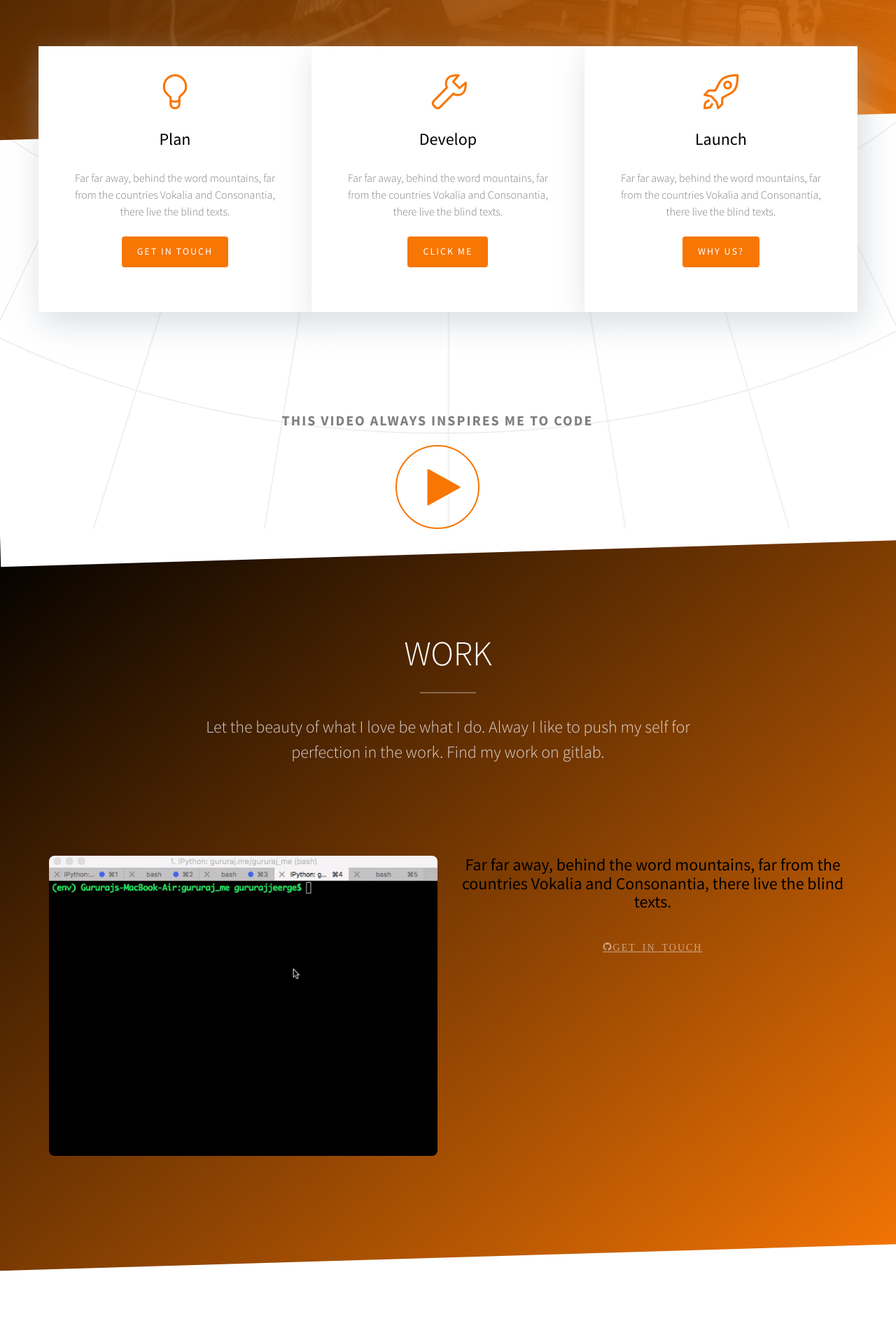
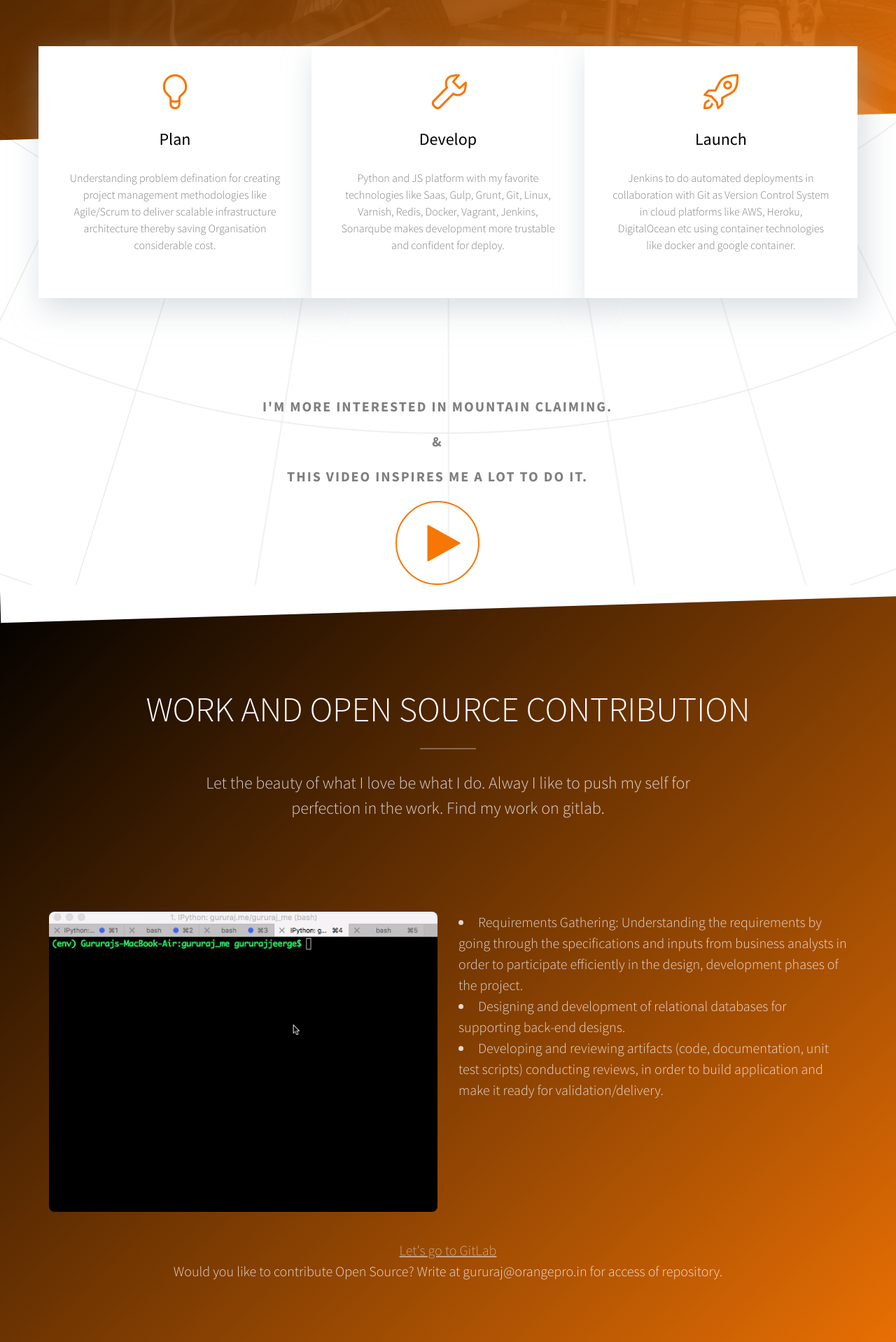
Before and after one commit to iamjeerge/gururaj-me, a Django app: page / in a window 1280 px wide. Shown: the part 684-2602 px from the top of the page at 70% size. Run offline with Django 3.2, Linux system fonts and the light colour scheme; some libraries are stand-ins or nearby versions; some web fonts are replaced.

Commit message:
Updating template

```diff
--- a/templates/index.html
+++ b/templates/index.html
@@ -91,8 +91,8 @@
                     <div class="fh5co-text">
                         <i class="fh5co-intro-icon icon-bulb"></i>
                         <h2>Plan</h2>
-                        <p>Far far away, behind the word mountains, far from the countries Vokalia and Consonantia, there live the blind texts.</p>
-                        <p><a href="#" class="btn btn-primary">Get In Touch</a></p>
+                        <p> Understanding problem defination for creating project management methodologies like Agile/Scrum to deliver scalable infrastructure architecture thereby saving Organisation considerable cost.</p>
+
                     </div>
                 </div>
                 <div class="fh5co-block to-animate">
@@ -101,8 +101,8 @@
                     <div class="fh5co-text">
                         <i class="fh5co-intro-icon icon-wrench"></i>
                         <h2>Develop</h2>
-                        <p>Far far away, behind the word mountains, far from the countries Vokalia and Consonantia, there live the blind texts.</p>
-                        <p><a href="#" class="btn btn-primary">Click Me</a></p>
+                        <p>Python and JS platform with my favorite technologies like Saas, Gulp, Grunt, Git, Linux, Varnish, Redis, Docker, Vagrant, Jenkins, Sonarqube makes development more trustable and confident for deploy.</p>
+
                     </div>
                 </div>
                 <div class="fh5co-block to-animate">
@@ -111,13 +111,15 @@
                     <div class="fh5co-text">
                         <i class="fh5co-intro-icon icon-rocket"></i>
                         <h2>Launch</h2>
-                        <p>Far far away, behind the word mountains, far from the countries Vokalia and Consonantia, there live the blind texts.</p>
-                        <p><a href="#" class="btn btn-primary">Why Us?</a></p>
+                        <p>Jenkins to do automated deployments in collaboration with Git as Version Control System in cloud platforms like AWS, Heroku,  DigitalOcean etc using container technologies like docker and google container.</p>
+
                     </div>
                 </div>
             </div>
            <div class="row watch-video text-center to-animate">
-                <span>This Video Always Inspires me to Code</span>
+                <span>I'm more interested in mountain claiming.</span>
+                <span>&amp;</span>
+                <span>This Video Inspires me a lot to do it.</span>
                 <a href="https://www.youtube.com/watch?v=nKIu9yen5nc" class="popup-vimeo btn-video"><i class="icon-play2"></i></a>
             </div>
         </div>
@@ -126,7 +128,7 @@
         <div class="container">
             <div class="row">
                 <div class="col-md-12 section-heading text-center">
-                    <h2 class="to-animate">Work</h2>
+                    <h2 class="to-animate">Work and Open Source Contribution</h2>
                     <div class="row">
                         <div class="col-md-8 col-md-offset-2 subtext to-animate">
                             <h3>Let the beauty of what I love be what I do. Alway I like to push my self for perfection in the work. Find my work on gitlab.</h3>
@@ -141,11 +143,15 @@
 
                     </div>
                 </div>
-                <div class="col-md-6 col-sm-6 text-center">
-                <h3 class="custome-text">Far far away, behind the word mountains, far from the countries Vokalia and Consonantia, there live the blind texts.</h3><p><a href="#" class="btn icon-github">Get In Touch</a></p>
+                <div class="col-md-6 col-sm-6">
+                    <li>Requirements Gathering: Understanding the requirements by going through the specifications and inputs from business analysts in order to participate efficiently in the design, development phases of the project.</li>
+                    <li>Designing and development of relational databases for supporting back-end designs.</li>
+                    <li>Developing and reviewing artifacts (code, documentation, unit test scripts) conducting reviews, in order to build application and make it ready for validation/delivery.</li>
                 </div>
-
-
+            </div>
+            <div class="col-md-12 section-heading text-center">
+                <span class="to-animate"><a href="https://gitlab.com/iamgururaj/">Let's go to GitLab</a></span><br/>
+                <span class="to-animate">Would you like to contribute Open Source? Write at gururaj@orangepro.in for access of repository.</span>
             </div>
     </section>
     <section id="fh5co-testimonials" data-section="testimonials">
@@ -218,25 +224,22 @@
             <div class="row">
                 <div class="col-md-6 col-sm-6 fh5co-service to-animate">
                     <i class="icon to-animate-2 icon-anchor"></i>
-                    <h3>Brand &amp; Strategy</h3>
-                    <p>Far far away, behind the word mountains, far from the countries Vokalia and Consonantia, there live the blind texts. Separated they live in Bookmarksgrove right at the coast of the Semantics, a large language ocean</p>
+                    <h3>Delivery &amp; Strategy</h3>
+                    <li>Requirements Gathering: Understanding the requirements by going through the specifications and inputs from business analysts in order to participate efficiently in the design, development phases of the project.</li>
+                    <li>Designing and development of relational databases for supporting back-end designs.</li>
+                    <li>Developing and reviewing artifacts (code, documentation, unit test scripts) conducting reviews, in order to build application and make it ready for validation/delivery.</li>
                 </div>
                 <div class="col-md-6 col-sm-6 fh5co-service to-animate">
                     <i class="icon to-animate-2 icon-layers2"></i>
-                    <h3>Web &amp; Interface</h3>
-                    <p>Far far away, behind the word mountains, far from the countries Vokalia and Consonantia, there live the blind texts. Separated they live in Bookmarksgrove right at the coast of the Semantics, a large language ocean</p>
+                    <h3>Working with Web</h3>
+                    <li>Implementing procedures for creation of wireframes and prototypes for new user interfaces.</li>
+                    <li>Designing Front-end using HTML, CSS, ReactJS, Foundation, Bootstrap. </li>
+                    <li>Development of portal solutions to support API.</li>
+                    <li>Executing processes for integration of program code with content management systems.</li>
+                    <li>Preparing Scalable Technical Design Architecture and deploy.</li>
                 </div>
                 <div class="clearfix visible-sm-block"></div>
-                <div class="col-md-6 col-sm-6 fh5co-service to-animate">
-                    <i class="icon to-animate-2 icon-video2"></i>
-                    <h3>Photo &amp; Video</h3>
-                    <p>Far far away, behind the word mountains, far from the countries Vokalia and Consonantia, there live the blind texts. Separated they live in Bookmarksgrove right at the coast of the Semantics, a large language ocean</p>
-                </div>
-                <div class="col-md-6 col-sm-6 fh5co-service to-animate">
-                    <i class="icon to-animate-2 icon-monitor"></i>
-                    <h3>CMS &amp; eCommerce</h3>
-                    <p>Far far away, behind the word mountains, far from the countries Vokalia and Consonantia, there live the blind texts. Separated they live in Bookmarksgrove right at the coast of the Semantics, a large language ocean</p>
-                </div>
+
             </div>
         </div>
     </section>
```
